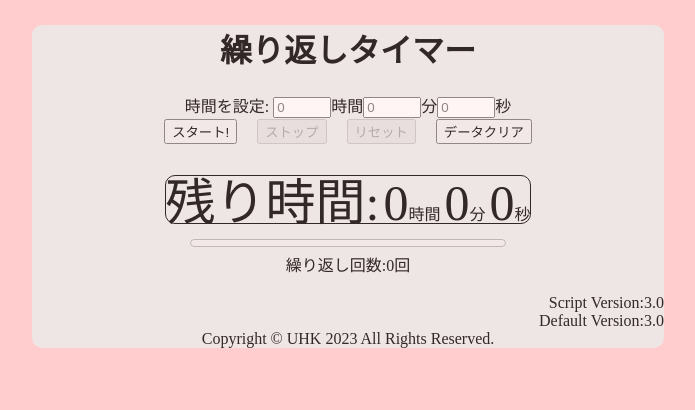
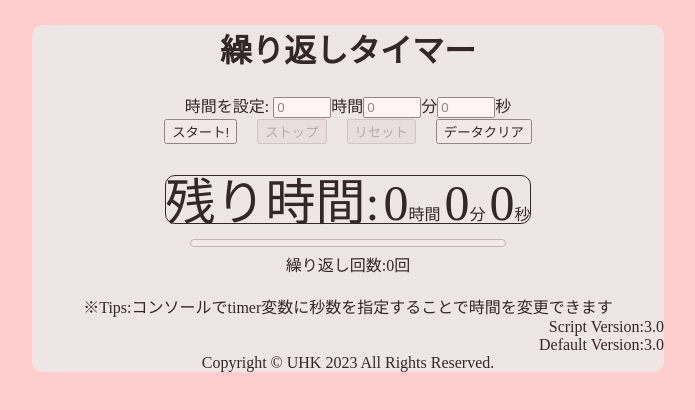
Before and after one commit to UHK01/repeat_time, a plain HTML site: page index.html in a window 1280 px wide. Shown: the whole page, without its empty margins (292-987 px from the left). Drawn offline with Linux system fonts and the light colour scheme.

Commit message:
add tips

```diff
--- a/index.html
+++ b/index.html
@@ -28,6 +28,7 @@
         <progress value="0" class="bar" id="bar" max="100"></progress>
         <div>繰り返し回数:<span id="repeat_count">0</span>回</div>
         <br>
+        ※Tips:コンソールでtimer変数に秒数を指定することで時間を変更できます
         <div class="ver">Script Version:<span id="ver"></span></div>
         <div class="ver">Default Version:3.0</div>
         <footer class="licence">Copyright © UHK 2023 All Rights Reserved.</footer>
```
